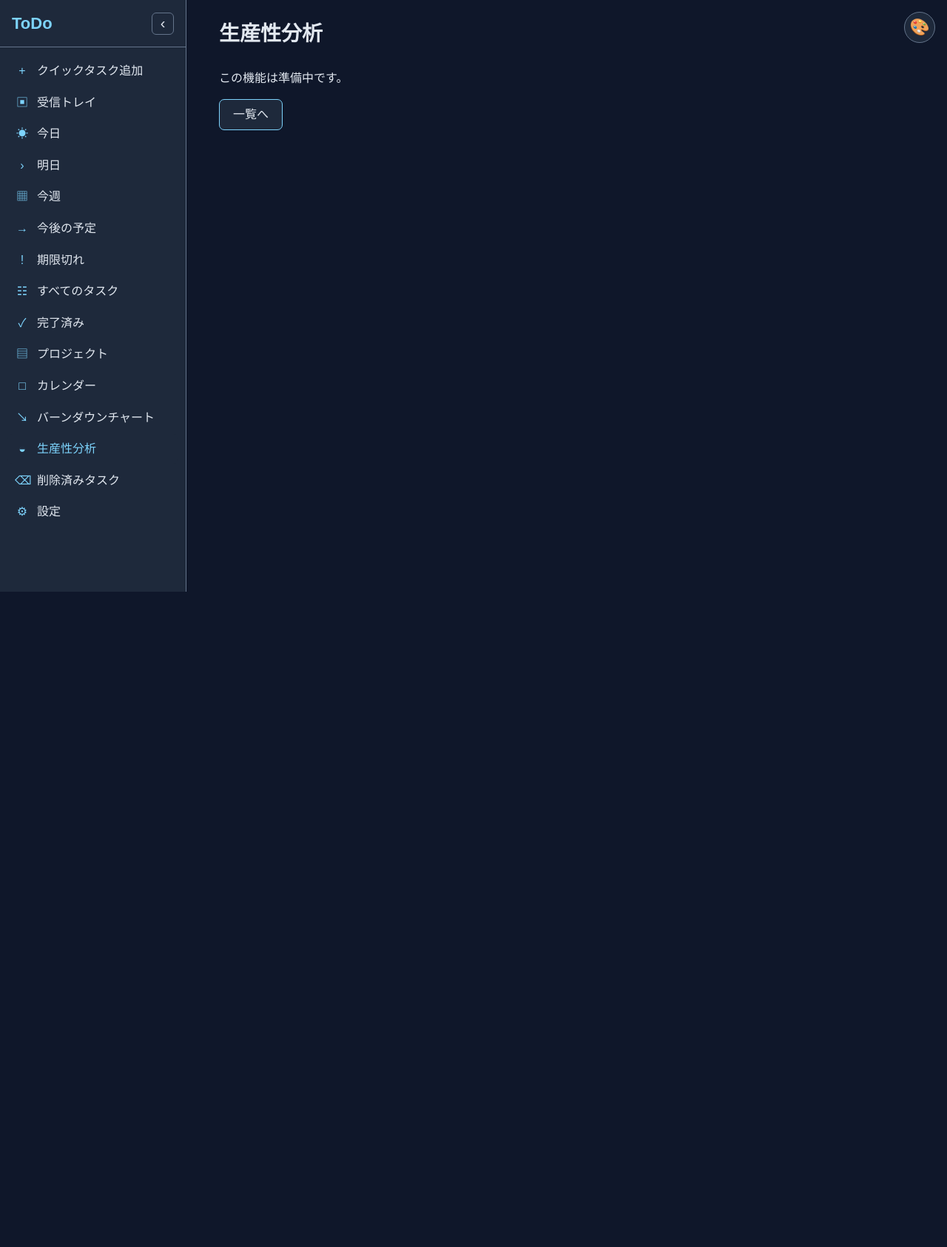
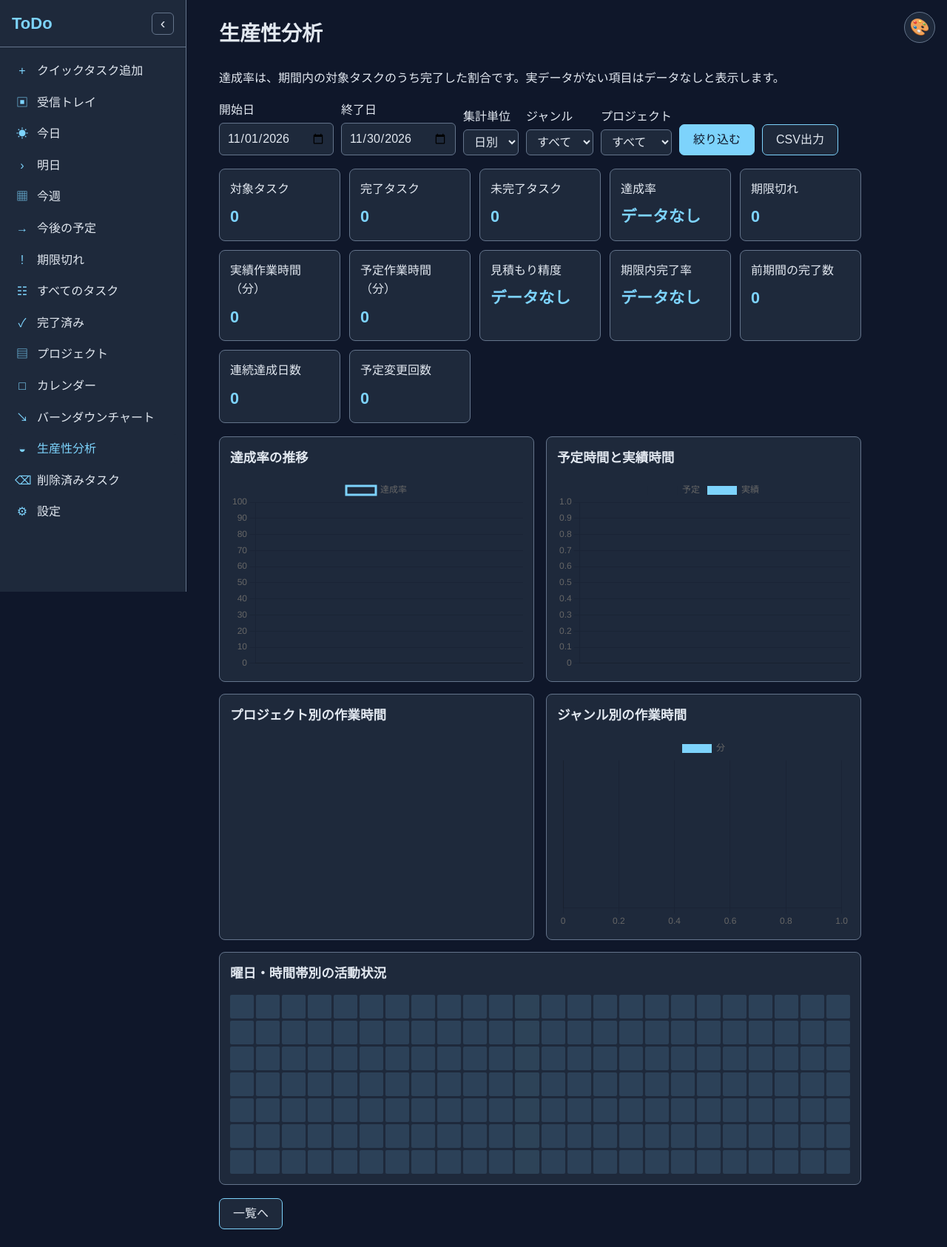
Before and after one commit to shiori-rgb/fw2-mysql, a Spring Boot app: page /productivity in a window 1280 px wide. Shown: the whole page at 74% size. Before the commit the page ends 800 px from the top, so only its background shows below. Run offline with Spring Boot 4, Linux system fonts and the light colour scheme; data that the repository does not hold is empty; a map, chart or similar area stays blank; some libraries are stand-ins or nearby versions.

Commit message:
生産性分析ダッシュボードを作った

```diff
--- /dev/null
+++ b/src/main/java/com/example/todoapp/ProductivityController.java
@@ -0,0 +1,51 @@
+package com.example.todoapp;
+
+import java.nio.charset.StandardCharsets;
+import java.time.LocalDate;
+import java.util.List;
+
+import org.springframework.http.HttpHeaders;
+import org.springframework.http.MediaType;
+import org.springframework.http.ResponseEntity;
+import org.springframework.stereotype.Controller;
+import org.springframework.ui.Model;
+import org.springframework.web.bind.annotation.GetMapping;
+import org.springframework.web.bind.annotation.RequestParam;
+
+@Controller
+public class ProductivityController {
+    private final ProductivityService service;
+    private final ProjectService projectService;
+    private final ProductivityMapper mapper;
+
+    public ProductivityController(ProductivityService service, ProjectService projectService, ProductivityMapper mapper) {
+        this.service = service; this.projectService = projectService; this.mapper = mapper;
+    }
+
+    @GetMapping("/productivity")
+    public String page(@RequestParam(required = false) LocalDate from, @RequestParam(required = false) LocalDate to,
+            @RequestParam(defaultValue = "day") String granularity, @RequestParam(required = false) String category,
+            @RequestParam(required = false) Long projectId, Model model) {
+        model.addAttribute("report", service.report(from, to, category, projectId, granularity));
+        model.addAttribute("categories", mapper.findCategories());
+        model.addAttribute("projects", projectService.findActive());
+        model.addAttribute("category", category == null ? "" : category);
+        model.addAttribute("projectId", projectId); model.addAttribute("granularity", granularity);
+        return "productivity";
+    }
+
+    @GetMapping("/productivity.csv")
+    public ResponseEntity<byte[]> csv(@RequestParam(required = false) LocalDate from, @RequestParam(required = false) LocalDate to,
+            @RequestParam(defaultValue = "day") String granularity, @RequestParam(required = false) String category,
+            @RequestParam(required = false) Long projectId) {
+        ProductivityReport r = service.report(from, to, category, projectId, granularity);
+        StringBuilder csv = new StringBuilder("\uFEFF項目,値\n");
+        csv.append("期間,").append(r.getFrom()).append("～").append(r.getTo()).append("\n");
+        add(csv,"総タスク数",r.getTotalCount()); add(csv,"完了タスク数",r.getCompletedCount()); add(csv,"未完了タスク数",r.getIncompleteCount()); add(csv,"期限切れタスク数",r.getOverdueCount()); add(csv,"実績作業時間(分)",r.getActualMinutes());
+        csv.append("\n推移,予定時間(分),実績時間(分),達成率(%)\n");
+        for (ProductivityReport.SeriesPoint p : r.getTrend()) csv.append(p.label()).append(',').append(p.planned()).append(',').append(p.actual()).append(',').append(p.completionRate()).append('\n');
+        return ResponseEntity.ok().header(HttpHeaders.CONTENT_DISPOSITION, "attachment; filename=productivity.csv")
+                .contentType(new MediaType("text", "csv", StandardCharsets.UTF_8)).body(csv.toString().getBytes(StandardCharsets.UTF_8));
+    }
+    private void add(StringBuilder b, String k, Object v) { b.append(k).append(',').append(v == null ? "データなし" : v).append('\n'); }
+}
--- a/src/main/java/com/example/todoapp/SidebarPageController.java
+++ b/src/main/java/com/example/todoapp/SidebarPageController.java
@@ -17,12 +17,10 @@ public class SidebarPageController {
         this.messageSource = messageSource;
     }
 
-    @GetMapping({ "/productivity", "/settings" })
+    @GetMapping("/settings")
     public String placeholder(Model model, jakarta.servlet.http.HttpServletRequest request) {
         Locale locale = LocaleContextHolder.getLocale();
-        String key = request.getRequestURI().equals("/settings")
-                ? "sidebar.settings.title"
-                : "sidebar.productivity.title";
+        String key = "sidebar.settings.title";
         model.addAttribute("title", messageSource.getMessage(key, null, locale));
         model.addAttribute("description", messageSource.getMessage("sidebar.comingSoon", null, locale));
         return "sidebar-placeholder";
--- a/src/main/java/com/example/todoapp/TodoMapper.java
+++ b/src/main/java/com/example/todoapp/TodoMapper.java
@@ -34,4 +34,6 @@ public interface TodoMapper {
     int updateTimer(Todo todo);
 
     int updateSchedule(Todo todo);
+
+    int insertScheduleHistory(TodoScheduleHistory history);
 }
--- a/src/main/resources/messages_en.properties
+++ b/src/main/resources/messages_en.properties
@@ -168,3 +168,32 @@ quickSchedule.oneWeek=One week later
 quickSchedule.custom=Custom date
 quickSchedule.none=No date
 quickSchedule.undo=Undo
+productivity.title=Productivity analysis
+productivity.basis=Completion rate is completed tasks divided by tasks in the selected period. Empty results show as no data.
+productivity.from=From
+productivity.to=To
+productivity.group=Group by
+productivity.day=Day
+productivity.week=Week
+productivity.month=Month
+productivity.year=Year
+productivity.project=Project
+productivity.csv=Export CSV
+productivity.total=Tasks
+productivity.completed=Completed
+productivity.incomplete=Incomplete
+productivity.rate=Completion rate
+productivity.overdue=Overdue
+productivity.actual=Actual work (min)
+productivity.planned=Planned work (min)
+productivity.accuracy=Estimate accuracy
+productivity.onTime=On-time completion
+productivity.previous=Previous-period completed
+productivity.streak=Streak days
+productivity.changes=Schedule changes
+productivity.noData=No data
+productivity.trend=Completion trend
+productivity.plannedActual=Planned vs actual time
+productivity.projectTime=Work time by project
+productivity.categoryTime=Work time by category
+productivity.heatmap=Activity by weekday and hour
--- a/src/main/resources/messages_ja.properties
+++ b/src/main/resources/messages_ja.properties
@@ -168,3 +168,32 @@ quickSchedule.oneWeek=1週間後
 quickSchedule.custom=任意の日付
 quickSchedule.none=予定日なし
 quickSchedule.undo=取り消す
+productivity.title=生産性分析
+productivity.basis=達成率は、期間内の対象タスクのうち完了した割合です。実データがない項目はデータなしと表示します。
+productivity.from=開始日
+productivity.to=終了日
+productivity.group=集計単位
+productivity.day=日別
+productivity.week=週別
+productivity.month=月別
+productivity.year=年別
+productivity.project=プロジェクト
+productivity.csv=CSV出力
+productivity.total=対象タスク
+productivity.completed=完了タスク
+productivity.incomplete=未完了タスク
+productivity.rate=達成率
+productivity.overdue=期限切れ
+productivity.actual=実績作業時間（分）
+productivity.planned=予定作業時間（分）
+productivity.accuracy=見積もり精度
+productivity.onTime=期限内完了率
+productivity.previous=前期間の完了数
+productivity.streak=連続達成日数
+productivity.changes=予定変更回数
+productivity.noData=データなし
+productivity.trend=達成率の推移
+productivity.plannedActual=予定時間と実績時間
+productivity.projectTime=プロジェクト別の作業時間
+productivity.categoryTime=ジャンル別の作業時間
+productivity.heatmap=曜日・時間帯別の活動状況
--- a/src/main/resources/static/css/style.css
+++ b/src/main/resources/static/css/style.css
@@ -989,6 +989,20 @@ body.sidebar-collapsed .container {
     }
 }
 
+.productivity-controls { display:flex; flex-wrap:wrap; gap:10px; align-items:end; margin:18px 0; }
+.productivity-controls label { display:flex; flex-direction:column; gap:4px; color:var(--theme-text); }
+.productivity-metrics { display:grid; grid-template-columns:repeat(auto-fit,minmax(145px,1fr)); gap:12px; margin:18px 0; }
+.productivity-card, .productivity-chart-card { background:var(--theme-card-bg); border:1px solid var(--theme-border); border-radius:8px; padding:14px; color:var(--theme-text); }
+.productivity-card { display:flex; flex-direction:column; gap:8px; }
+.productivity-card strong { font-size:1.35rem; color:var(--theme-main); }
+.productivity-charts { display:grid; grid-template-columns:repeat(2,minmax(0,1fr)); gap:16px; margin:18px 0; }
+.productivity-chart-card h2 { margin-top:0; font-size:1.1rem; }
+.productivity-chart { height:260px; }
+.productivity-chart-card--wide { grid-column:1 / -1; }
+.productivity-heatmap { display:grid; grid-template-columns:repeat(24, minmax(8px,1fr)); gap:3px; }
+.productivity-heat-cell { display:block; aspect-ratio:1; min-height:10px; border-radius:2px; background:var(--theme-main); }
+@media (max-width:700px) { .productivity-charts { grid-template-columns:1fr; } .productivity-controls .form-input { max-width:100%; } }
+
 .timer-controls {
     display: flex;
     align-items: center;
--- /dev/null
+++ b/src/main/resources/templates/productivity.html
@@ -0,0 +1,54 @@
+<!DOCTYPE html>
+<html lang="ja" th:lang="${#locale.language}">
+<head>
+ <meta charset="UTF-8"><meta name="viewport" content="width=device-width, initial-scale=1.0">
+ <title th:text="#{productivity.title}">生産性分析</title><link rel="stylesheet" href="/css/style.css">
+ <script src="https://cdn.jsdelivr.net/npm/chart.js@4.4.7/dist/chart.umd.min.js"></script>
+</head>
+<body><div class="container productivity-page">
+ <h1 class="page-title" th:text="#{productivity.title}">生産性分析</h1>
+ <p class="muted" th:text="#{productivity.basis}">達成率は期間内の完了数÷期間内の対象タスク数です。</p>
+ <form class="productivity-controls" method="get" action="/productivity">
+  <label><span th:text="#{productivity.from}">開始</span><input class="form-input" type="date" name="from" th:value="${report.from}"></label>
+  <label><span th:text="#{productivity.to}">終了</span><input class="form-input" type="date" name="to" th:value="${report.to}"></label>
+  <label><span th:text="#{productivity.group}">集計単位</span><select class="form-input" name="granularity"><option value="day" th:selected="${granularity == 'day'}" th:text="#{productivity.day}">日</option><option value="week" th:selected="${granularity == 'week'}" th:text="#{productivity.week}">週</option><option value="month" th:selected="${granularity == 'month'}" th:text="#{productivity.month}">月</option><option value="year" th:selected="${granularity == 'year'}" th:text="#{productivity.year}">年</option></select></label>
+  <label><span th:text="#{todo.category}">ジャンル</span><select class="form-input" name="category"><option value="" th:text="#{todo.category.all}">すべて</option><option th:each="c : ${categories}" th:value="${c}" th:selected="${c == category}" th:text="${c}"></option></select></label>
+  <label><span th:text="#{productivity.project}">プロジェクト</span><select class="form-input" name="projectId"><option value="" th:text="#{todo.category.all}">すべて</option><option th:each="p : ${projects}" th:value="${p.id}" th:selected="${p.id == projectId}" th:text="${p.name}"></option></select></label>
+  <button class="btn" type="submit" th:text="#{common.filter}">絞り込む</button>
+  <a class="btn sub" th:href="@{/productivity.csv(from=${report.from},to=${report.to},granularity=${granularity},category=${category},projectId=${projectId})}" th:text="#{productivity.csv}">CSV</a>
+ </form>
+ <div class="productivity-metrics">
+  <div class="productivity-card"><span th:text="#{productivity.total}">総タスク</span><strong th:text="${report.totalCount}">0</strong></div>
+  <div class="productivity-card"><span th:text="#{productivity.completed}">完了</span><strong th:text="${report.completedCount}">0</strong></div>
+  <div class="productivity-card"><span th:text="#{productivity.incomplete}">未完了</span><strong th:text="${report.incompleteCount}">0</strong></div>
+  <div class="productivity-card"><span th:text="#{productivity.rate}">達成率</span><strong th:text="${report.completionRate == null ? #messages.msg('productivity.noData') : #numbers.formatDecimal(report.completionRate,1,1) + '%'}">データなし</strong></div>
+  <div class="productivity-card"><span th:text="#{productivity.overdue}">期限切れ</span><strong th:text="${report.overdueCount}">0</strong></div>
+  <div class="productivity-card"><span th:text="#{productivity.actual}">実績(分)</span><strong th:text="${report.actualMinutes}">0</strong></div>
+  <div class="productivity-card"><span th:text="#{productivity.planned}">予定(分)</span><strong th:text="${report.plannedMinutes}">0</strong></div>
+  <div class="productivity-card"><span th:text="#{productivity.accuracy}">見積もり精度</span><strong th:text="${report.estimateAccuracy == null ? #messages.msg('productivity.noData') : #numbers.formatDecimal(report.estimateAccuracy,1,1) + '%'}">データなし</strong></div>
+  <div class="productivity-card"><span th:text="#{productivity.onTime}">期限内完了</span><strong th:text="${report.onTimeCompletionRate == null ? #messages.msg('productivity.noData') : #numbers.formatDecimal(report.onTimeCompletionRate,1,1) + '%'}">データなし</strong></div>
+  <div class="productivity-card"><span th:text="#{productivity.previous}">前期間完了数</span><strong th:text="${report.previousCompletedCount}">0</strong></div>
+  <div class="productivity-card"><span th:text="#{productivity.streak}">連続達成日数</span><strong th:text="${report.streakDays}">0</strong></div>
+  <div class="productivity-card"><span th:text="#{productivity.changes}">予定変更回数</span><strong th:text="${report.scheduleChangeCount}">0</strong></div>
+ </div>
+ <div class="productivity-charts">
+  <section class="productivity-chart-card"><h2 th:text="#{productivity.trend}">達成率の推移</h2><div class="productivity-chart"><canvas id="trendChart"></canvas></div></section>
+  <section class="productivity-chart-card"><h2 th:text="#{productivity.plannedActual}">予定時間と実績時間</h2><div class="productivity-chart"><canvas id="timeChart"></canvas></div></section>
+  <section class="productivity-chart-card"><h2 th:text="#{productivity.projectTime}">プロジェクト別作業時間</h2><div class="productivity-chart"><canvas id="projectChart"></canvas></div></section>
+  <section class="productivity-chart-card"><h2 th:text="#{productivity.categoryTime}">ジャンル別作業時間</h2><div class="productivity-chart"><canvas id="categoryChart"></canvas></div></section>
+  <section class="productivity-chart-card productivity-chart-card--wide"><h2 th:text="#{productivity.heatmap}">曜日・時間帯別の活動状況</h2><div id="heatmap" class="productivity-heatmap"></div></section>
+ </div>
+ <a class="btn sub" href="/todos" th:text="#{common.backToList}">一覧へ</a>
+</div>
+<script th:inline="javascript">
+ const trend = /*[[${report.trend}]]*/ [], projects = /*[[${report.projectMinutes}]]*/ [], categories = /*[[${report.categoryMinutes}]]*/ [], heat = /*[[${report.heatmap}]]*/ [];
+ function colors(){const s=getComputedStyle(document.documentElement);return {main:s.getPropertyValue('--theme-main').trim(),sub:s.getPropertyValue('--theme-sub').trim(),text:s.getPropertyValue('--theme-text').trim(),muted:s.getPropertyValue('--theme-muted').trim()};}
+ const charts=[]; function draw(){ while(charts.length) charts.pop().destroy(); const c=colors(), labels=trend.map(x=>x.label);
+  charts.push(new Chart(document.getElementById('trendChart'),{type:'line',data:{labels,datasets:[{label:'達成率',data:trend.map(x=>x.completionRate),borderColor:c.main,backgroundColor:c.sub}]},options:{responsive:true,maintainAspectRatio:false,scales:{y:{beginAtZero:true,max:100}}}}));
+  charts.push(new Chart(document.getElementById('timeChart'),{type:'bar',data:{labels,datasets:[{label:'予定',data:trend.map(x=>x.planned),backgroundColor:c.sub},{label:'実績',data:trend.map(x=>x.actual),backgroundColor:c.main}]},options:{responsive:true,maintainAspectRatio:false}}));
+  charts.push(new Chart(document.getElementById('projectChart'),{type:'doughnut',data:{labels:projects.map(x=>x.label),datasets:[{data:projects.map(x=>x.value),backgroundColor:[c.main,c.sub,c.muted]}]},options:{responsive:true,maintainAspectRatio:false}}));
+  charts.push(new Chart(document.getElementById('categoryChart'),{type:'bar',data:{labels:categories.map(x=>x.label),datasets:[{label:'分',data:categories.map(x=>x.value),backgroundColor:c.main}]},options:{responsive:true,maintainAspectRatio:false,indexAxis:'y'}}));
+  const box=document.getElementById('heatmap'); box.innerHTML=''; const max=Math.max(1,...heat.map(x=>x.value)); for(let d=1;d<=7;d++){for(let h=0;h<24;h++){const x=heat.find(v=>v.day===d&&v.hour===h);const cell=document.createElement('span');cell.className='productivity-heat-cell';cell.title=`${d}, ${h}:00 (${x?x.value:0})`;cell.style.opacity=String(0.15+(x?x.value/max:0)*0.85);box.appendChild(cell);}}
+ } draw(); window.addEventListener('themechange',draw);
+</script><script src="/js/theme.js" defer></script><script src="/js/sidebar.js" defer></script>
+</body></html>
```
Also changed, not shown: initdb/01_create_table.sql (+18 -0 lines), src/main/java/com/example/todoapp/ProductivityMapper.java (added, +19 -0 lines), src/main/java/com/example/todoapp/ProductivityReport.java (added, +37 -0 lines), src/main/java/com/example/todoapp/ProductivityService.java (added, +81 -0 lines), src/main/java/com/example/todoapp/ProductivityTask.java (added, +23 -0 lines), src/main/java/com/example/todoapp/TodoScheduleHistory.java (added, +24 -0 lines), src/main/java/com/example/todoapp/TodoService.java (+24 -0 lines), src/main/resources/mapper/ProductivityMapper.xml (added, +35 -0 lines), src/main/resources/mapper/TodoMapper.xml (+11 -0 lines).
